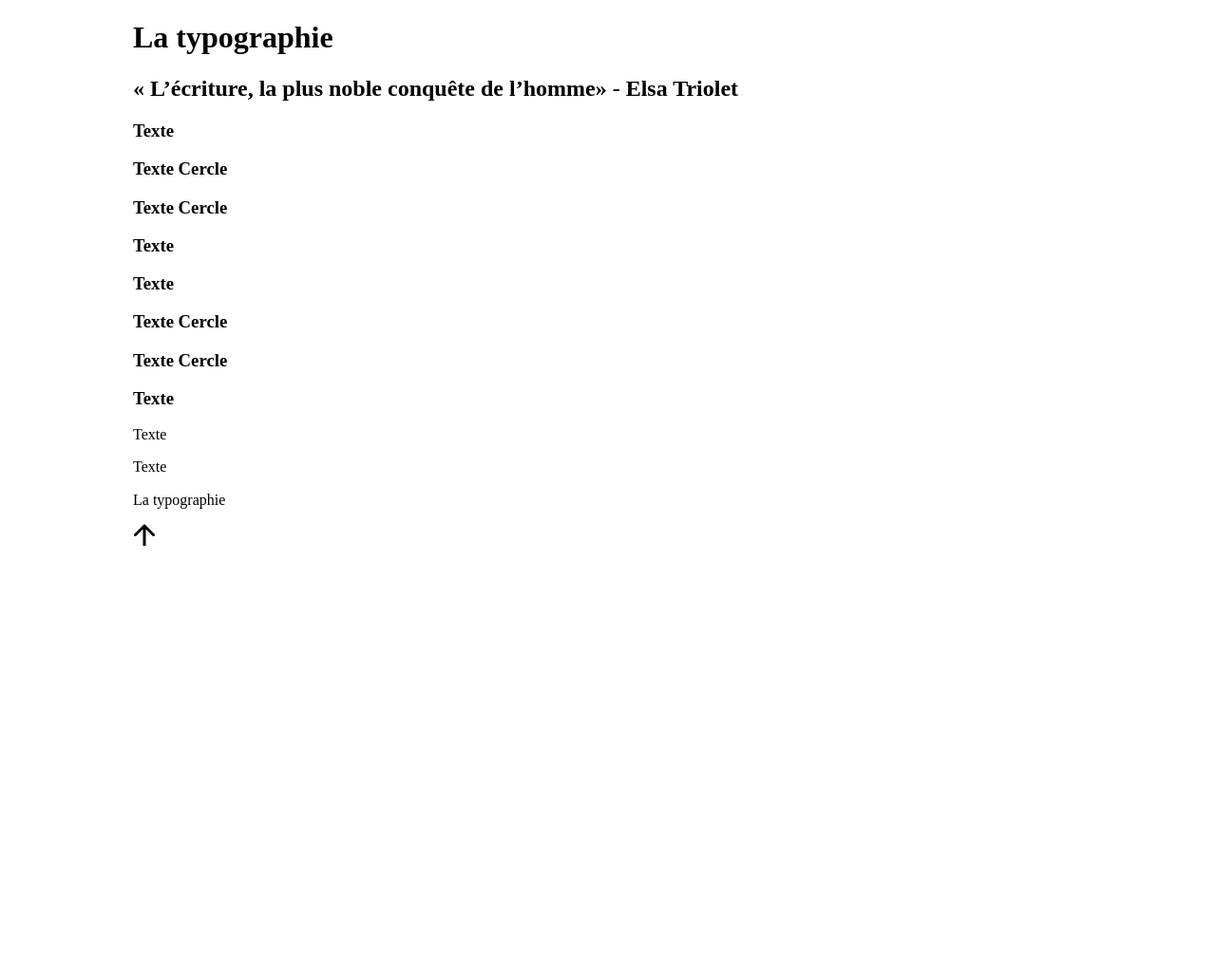
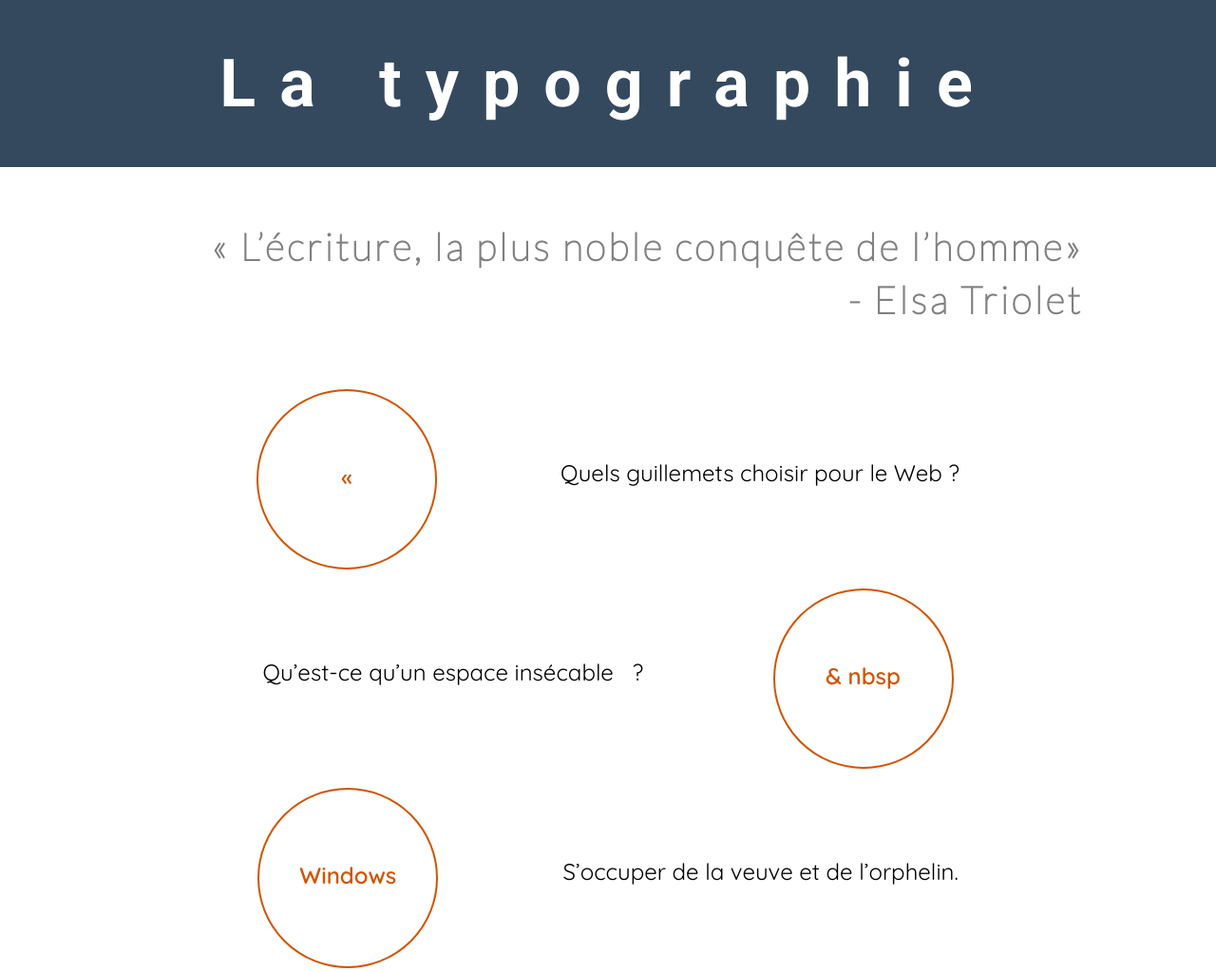
Before and after one commit to Cedrik6245653/CW2-Semaine04, a plain HTML site: page index.html in a window 1280 px wide. Shown: the top 1023 px of the page at 95% size. Before the commit the page ends 800 px from the top, so only its background shows below. Drawn offline with nearby package versions, Linux system fonts and the light colour scheme.

Commit message:
push finale

```diff
--- a/css/styles.css
+++ b/css/styles.css
@@ -2,6 +2,7 @@
 
 html {
     box-sizing: border-box;
+    font-size: 100%;
 }
 
 *,*::before,*::after{
@@ -17,9 +18,109 @@ body {
     margin: 0 auto;
 }
 
-/* ===== TEXTE ===== */
+/* ===== SECTIONS ===== */
 
+/* --- En-tête --- */
 
+header {
+    background-color: #34495E;
+    color: white;
+    font-family: "Roboto", sans-serif;
+    letter-spacing: 25px;
+    font-weight: 900;
+    padding: 1px 0;
+    font-size: 35px;
+    text-align: center;
+}
 
+/* --- Section Principale --- */
 
-/* ===== SECTION ===== */
+.hero {
+    padding: 40px 0;
+}
+
+h2 {
+    text-align: right;
+    font-family: "Lato", sans-serif;
+    color: gray;
+    letter-spacing: 3px;
+    font-size: 2.5rem;
+    line-height: 22px;
+}
+
+/* --- Articles --- */
+
+.conteneurBoites {
+    display: flex;
+    justify-content: space-evenly;
+    flex-direction: column;
+}
+
+article {
+    display: flex;
+    justify-content: space-evenly;
+    align-content: center;
+    padding: 10px 0;
+}
+
+article:hover {
+    background-color: #BDC3C7;
+}
+
+article h3 {
+    font-family: "Quicksand", sans-serif;
+    font-weight: 400;
+    font-size: 150%;
+    margin-top: 75px;
+}
+
+.cercle {
+    width: 190px;
+    height: 190px;
+    border-radius: 100%;
+    display: flex;
+    align-items: center;
+    justify-content: center;
+    border: 2px solid #D35400;
+    background-color: white;
+}
+
+.cercle h3 {
+    color: #D35400;
+    font-weight: 600;
+    margin-top: 20px;
+}
+
+/* --- Section du Bas --- */
+
+.conteneurTexte {
+    font-family: "Roboto", sans-serif;
+    line-height: 35px;
+    display: flex;
+    gap: 20px;
+    padding: 20px 0;
+}
+
+/* --- Pied de page --- */
+
+footer {
+    font-family: "Roboto", sans-serif;
+    font-weight: 700;
+    padding: 15px 0;
+    background-color: #2980B9;
+}
+
+.flexFooter {
+    justify-content: space-between;
+    display: flex;
+    align-items: center;
+}
+
+.material-symbols-outlined {
+    background-color: white;
+    width: 40px;
+    height: 40px;
+    border-radius: 100%;
+    text-align: center;
+    border: 1px solid #BDC3C7;
+}
--- a/index.html
+++ b/index.html
@@ -7,6 +7,10 @@
     <link rel="stylesheet" href="css/normalize.css">
     <link rel="stylesheet" href="css/styles.css">
 
+    <link rel="preconnect" href="https://fonts.googleapis.com">
+    <link rel="preconnect" href="https://fonts.gstatic.com" crossorigin>
+    <link href="https://fonts.googleapis.com/css2?family=Lato:wght@100&family=Quicksand:wght@300..700&family=Roboto:wght@100..900&display=swap" rel="stylesheet">
+    <link rel="stylesheet" href="https://fonts.googleapis.com/css2?family=Material+Symbols+Outlined:opsz,wght,FILL,GRAD@24,400,0,0&icon_names=arrow_upward" />
 </head>
 
 <body>
@@ -18,49 +22,54 @@
 
     <section class="principale">
         <div class="wrapper">
-            <h2>« L’écriture, la plus noble conquête de l’homme» - Elsa Triolet</h2>
+            <section class="hero">
+                <h2>« L’écriture, la plus noble conquête de l’homme»</h2>
+                <h2> - Elsa Triolet</h2>
+            </section>
 
             <section class="conteneurBoites">
                 <article>
-                    <h3>Texte</h3>
-                    <div class="Cercle">
-                        <h3>Texte Cercle</h3>
+                    <div class="cercle">
+                        <h3>«</h3>
+                    </div>
+                    <h3>Quels guillemets choisir pour le Web ?</h3>
+                </article>
+
+                <article>
+                    <h3>Qu’est-ce qu’un espace insécable &nbsp ?</h3>
+                    <div class="cercle">
+                        <h3>& nbsp</h3>
                     </div>
                 </article>
 
                 <article>
-                    <div class="Cercle">
-                        <h3>Texte Cercle</h3>
+                    <div class="cercle">
+                        <h3>Windows</h3>
                     </div>
-                    <h3>Texte</h3>
+                    <h3>S’occuper de la veuve et de l’orphelin.</h3>
                 </article>
 
                 <article>
-                    <h3>Texte</h3>
-                    <div class="Cercle">
-                        <h3>Texte Cercle</h3>
+                    <h3>Et la hauteur de ligne dans tout ça ?</h3>
+                    <div class="cercle">
+                        <h3>line-height</h3>
                     </div>
-                </article>
-
-                <article>
-                    <div class="Cercle">
-                        <h3>Texte Cercle</h3>
-                    </div>
-                    <h3>Texte</h3>
                 </article>
             </section>
 
             <section class="conteneurTexte">
-                <p>Texte</p>
-                <p>Texte</p>
+                <p>Lors du choix des polices de caractères, un concepteur Web se tourne vers celles conçues pour une bonne lecture à l’écran et qui se retrouvent sur la majorité des plateformes. On recommande ainsi une <b>police sans sérif</b> (sans petites pattes) qui facilite la lecture à l’écran. Pour le choix des polices, <b>Google Font</b> s’avère une ressource très utilisée qui permet de trouver facilement une police qui conviendra à tous les écrans.</p>
+                <p><b>Test à faire en dernier : </b><br> Insérez un espace insécable entre le mot «insécable» et le «?» du deuxième article. Observez le résultat lors du  redimensionnement de votre écran.Vous pourrez observer que le «?» suivra toujours le mot qui le précède, ce qui permet d’éviter d’avoir une ponctuation orpheline à la ligne suivante (problème de la veuve et l’orphelin).</p>
             </section>
         </div>
     </section>
 
     <footer>
         <div class="wrapper">
-            <p>La typographie</p>
-            <img src="images/Fleche.png" alt="Retourner en haut.">
+            <div class="flexFooter">
+                <p>La typographie</p>
+                <span class="material-symbols-outlined">arrow_upward</span>
+            </div>
         </div>
     </footer>
 </body>
```
Also changed, not shown: images/Fleche.png (deleted), js/script.js (deleted), 1 other file.
